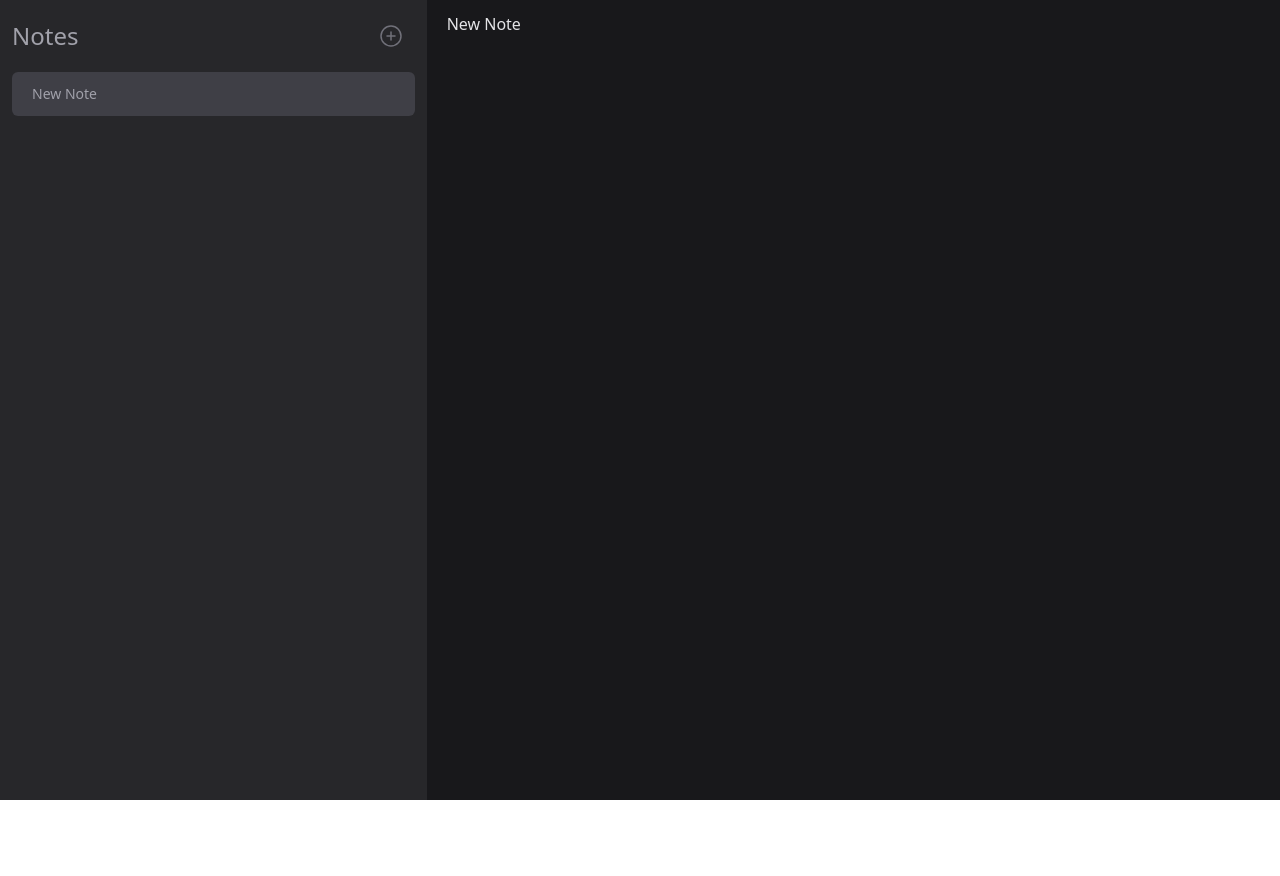
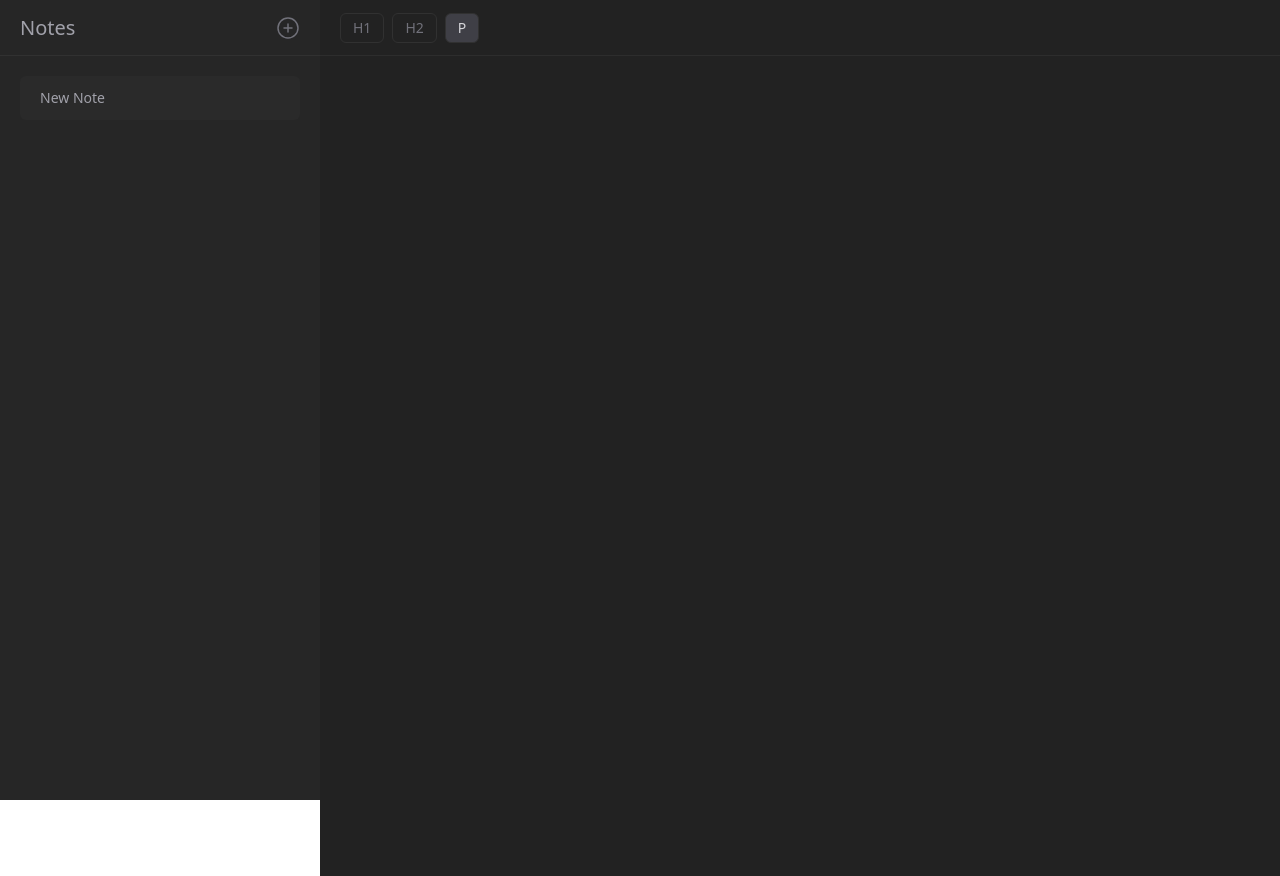
Before and after one commit to carnold84/takedown, a Svelte app: page / in a window 1280 px wide. Both pictures are taken after a click on the button "New note". Before the commit the page ends 800 px from the top, so only its background shows below. Built offline with nearby package versions, Linux system fonts and the light colour scheme.

Commit message:
Added TipTap. Updated styling

```diff
--- a/index.html
+++ b/index.html
@@ -4,7 +4,7 @@
     <meta charset="UTF-8" />
     <link rel="icon" href="/favicon.ico" />
     <meta name="viewport" content="width=device-width, initial-scale=1.0" />
-    <title>Svelte + TS + Vite App</title>
+    <title>Takedown - Easy notes</title>
   </head>
   <body>
     <div id="app"></div>
--- a/src/App.svelte
+++ b/src/App.svelte
@@ -1,8 +1,9 @@
 <script lang="ts">
+  import Editor from './components/Editor.svelte';
   import notesStore, { addNote, getNoteById } from './stores/notes';
 
-  export let notes = [];
-  export let selectedNote = undefined;
+  let notes = [];
+  let selectedNote = undefined;
 
   // subscribe to get notes when they are updated
   notesStore.subscribe((value) => {
@@ -17,14 +18,20 @@
   const onAddNote = () => {
     addNote();
   };
+
+  const onEditorChange = (evt) => {
+    console.log(evt.detail.json);
+  };
 </script>
 
-<main class="flex min-h-screen bg-zinc-900">
-  <div class="w-4/12 flex flex-col bg-zinc-800 p-3">
-    <div class="flex items-center mb-3">
-      <h1 class="flex-grow text-2xl text-zinc-400">Notes</h1>
+<main class="grid grid-cols-12 min-h-screen w-full bg-neutral-900">
+  <div
+    class="col-span-5 md:col-span-4 lg:col-span-3 flex flex-col bg-neutral-800"
+  >
+    <div class="flex items-center h-14 border-b border-neutral-500 px-5">
+      <h1 class="flex-grow text-xl text-zinc-400">Notes</h1>
       <button
-        class="text-md text-zinc-500 hover:text-zinc-300 p-3"
+        class="text-md text-zinc-500 hover:text-zinc-300"
         title="New note"
         on:click={onAddNote}
       >
@@ -52,7 +59,7 @@
         </svg>
       </button>
     </div>
-    <div class="grow">
+    <div class="grow p-5">
       {#if notes.length === 0}
         <p class="text-sm text-center text-zinc-400">No Notes</p>
       {:else}
@@ -61,7 +68,7 @@
             <li
               class="text-sm text-zinc-400 hover:text-zinc-200 rounded-md cursor-pointer mb-2 px-5 py-3 {note.id ===
               selectedNote.id
-                ? 'text-zinc-200 bg-zinc-700'
+                ? 'text-zinc-200 bg-neutral-700'
                 : ''}"
               on:click={() => onSelectNote(note.id)}
             >
@@ -72,10 +79,11 @@
       {/if}
     </div>
   </div>
-  <div class="w-8/12 bg-zinc-900 text-zinc-200 px-5 py-3">
+  <div
+    class="h-full col-span-7 md:col-span-8 lg:col-span-9 bg-neutral-900 text-zinc-200"
+  >
     {#if selectedNote}
-      <div>{selectedNote?.title}</div>
-      <div>{selectedNote?.content}</div>
+      <Editor content={selectedNote.content} on:change={onEditorChange} />
     {/if}
   </div>
 </main>
--- /dev/null
+++ b/src/components/Editor.svelte
@@ -0,0 +1,92 @@
+<script>
+  import { createEventDispatcher, onMount, onDestroy } from 'svelte';
+  import { Editor } from '@tiptap/core';
+  import StarterKit from '@tiptap/starter-kit';
+  import EditorButton from './EditorButton.svelte';
+
+  const dispatch = createEventDispatcher();
+
+  let element;
+  let editor;
+  export let content;
+
+  onMount(() => {
+    editor = new Editor({
+      autofocus: true,
+      content,
+      editorProps: {
+        attributes: {
+          class: 'editor_styles',
+        },
+      },
+      element,
+      extensions: [StarterKit],
+      onTransaction: () => {
+        // force re-render so `editor.isActive` works as expected
+        editor = editor;
+      },
+      onUpdate: ({ editor }) => {
+        const json = editor.getJSON();
+
+        console.log(json);
+
+        dispatch('change', { json });
+      },
+    });
+  });
+
+  onDestroy(() => {
+    if (editor) {
+      editor.destroy();
+    }
+  });
+</script>
+
+<div class="w-full h-full">
+  <div
+    class="w-full flex items-center h-14 bg-neutral-900 border-b border-neutral-600 px-5"
+  >
+    {#if editor}
+      <EditorButton
+        isActive={editor.isActive('heading', { level: 1 })}
+        on:click={() =>
+          editor.chain().focus().toggleHeading({ level: 1 }).run()}
+      >
+        H1
+      </EditorButton>
+      <EditorButton
+        isActive={editor.isActive('heading', { level: 2 })}
+        on:click={() =>
+          editor.chain().focus().toggleHeading({ level: 2 }).run()}
+      >
+        H2
+      </EditorButton>
+      <EditorButton
+        isActive={editor.isActive('paragraph')}
+        on:click={() => editor.chain().focus().setParagraph().run()}
+      >
+        P
+      </EditorButton>
+    {/if}
+  </div>
+
+  <div bind:this={element} class="h-full w-full bg-neutral-900" />
+</div>
+
+<style scoped>
+  :global(.editor_styles) {
+    @apply text-zinc-300 m-5 focus:outline-none;
+  }
+
+  :global(.editor_styles h1) {
+    @apply text-2xl;
+  }
+
+  :global(.editor_styles h2) {
+    @apply text-xl;
+  }
+
+  :global(.editor_styles p) {
+    @apply text-sm;
+  }
+</style>
--- /dev/null
+++ b/src/components/EditorButton.svelte
@@ -0,0 +1,22 @@
+<script>
+  export let isActive;
+</script>
+
+<button class="editor_button {isActive ? 'is_active' : ''}" on:click>
+  <slot />
+</button>
+
+<style>
+  .editor_button {
+    @apply text-sm text-zinc-500;
+    @apply border border-neutral-500 rounded-md mr-2 px-3 py-1;
+  }
+
+  .editor_button:hover {
+    @apply text-zinc-300 border-neutral-200;
+  }
+
+  .editor_button.is_active {
+    @apply text-zinc-300 bg-zinc-700;
+  }
+</style>
--- a/tailwind.config.cjs
+++ b/tailwind.config.cjs
@@ -1,8 +1,23 @@
 const config = {
-  content: ["./src/**/*.{html,js,svelte,ts}"],
+  content: ['./src/**/*.{html,js,svelte,ts}'],
 
   theme: {
-    extend: {},
+    extend: {
+      colors: {
+        neutral: {
+          50: '#444444',
+          100: '#404040',
+          200: '#3c3c3c',
+          300: '#393939',
+          400: '#353535',
+          500: '#313131',
+          600: '#2d2d2d',
+          700: '#2a2a2a',
+          800: '#262626',
+          900: '#222222',
+        },
+      },
+    },
   },
 
   plugins: [],
```
Also changed, not shown: package.json (+9 -5 lines), 1 other file (tests, documents, lock files or other folders).
